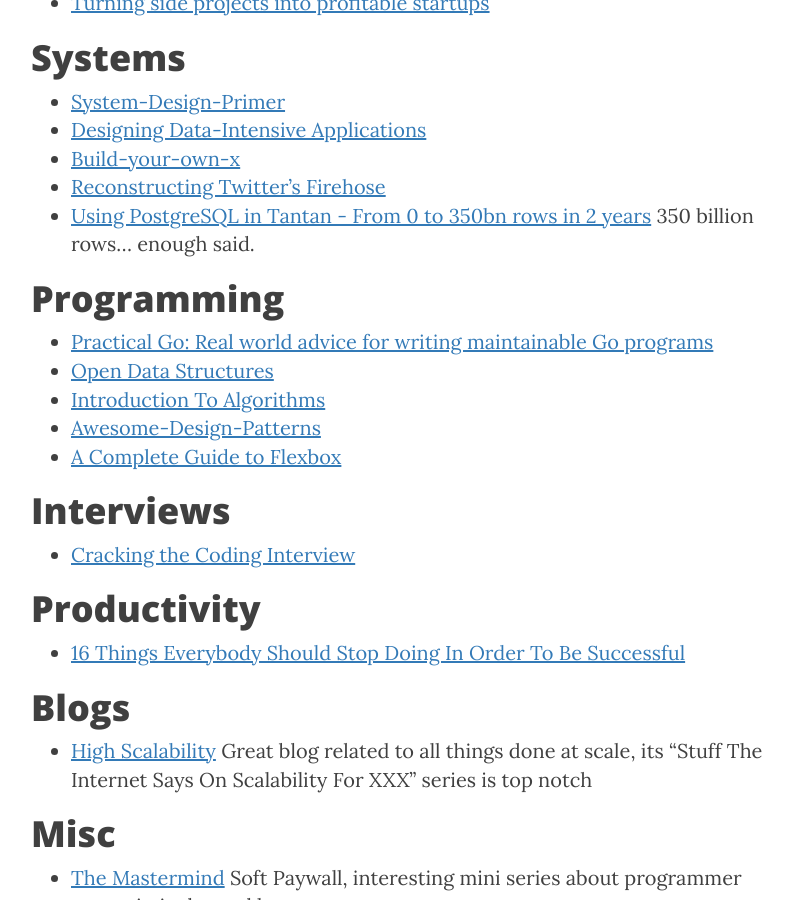
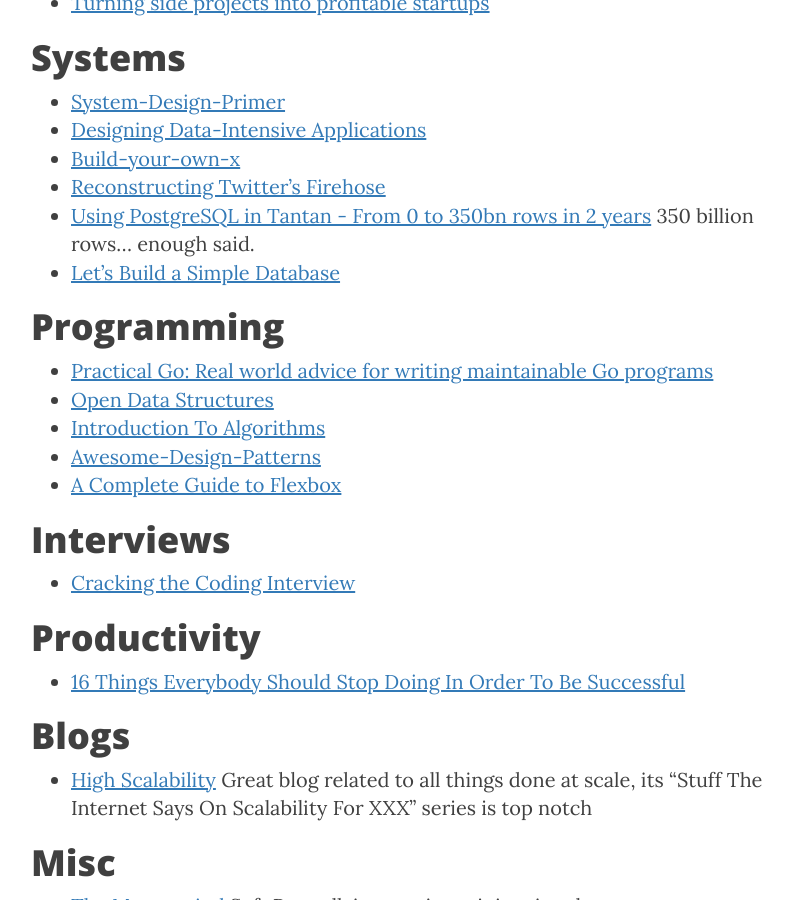
Before and after one commit to kwojcicki/kwojcicki.github.io, a Jekyll site: the page built from _posts/2019-02-27-READING-LIST.md, in a window 1280 px wide and 900 px high, scrolled down 854 px. Shown: the whole window, without its empty margins (234-1027 px from the left). Built offline with Jekyll 4.4.1, drawn with Linux system fonts in a browser that asks for light colours; nearby versions of some CDN libraries.

Commit message:
updated reading list

```diff
--- a/_posts/2019-02-27-READING-LIST.md
+++ b/_posts/2019-02-27-READING-LIST.md
@@ -26,6 +26,7 @@
 * [Build-your-own-x](https://github.com/danistefanovic/build-your-own-x)
 * [Reconstructing Twitter's Firehose](https://docs.google.com/document/d/1xVrPoNutyqTdQ04DXBEZW4ZW4A5RAQW2he7qIpTmG-M/preview)
 * [Using PostgreSQL in Tantan - From 0 to 350bn rows in 2 years](http://www.pgconf.asia/JP/wp-content/uploads/2016/12/From-0-to-350bn-rows-in-2-years-PgConfAsia2016-v1.pdf) 350 billion rows... enough said.
+* [Let's Build a Simple Database](https://cstack.github.io/db_tutorial/)
 
 # Programming
 * [Practical Go: Real world advice for writing maintainable Go programs](http://puhonua.com/docs/DDIA.pdf)
```
